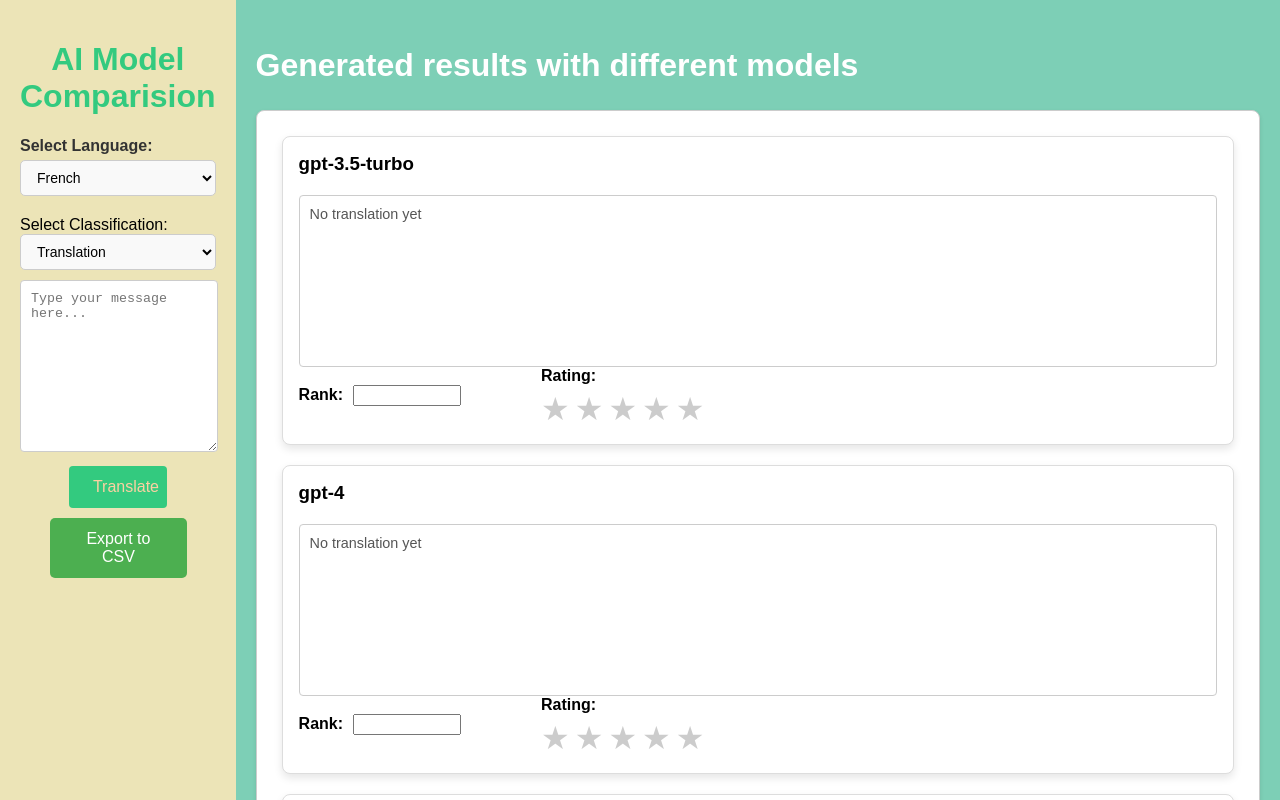
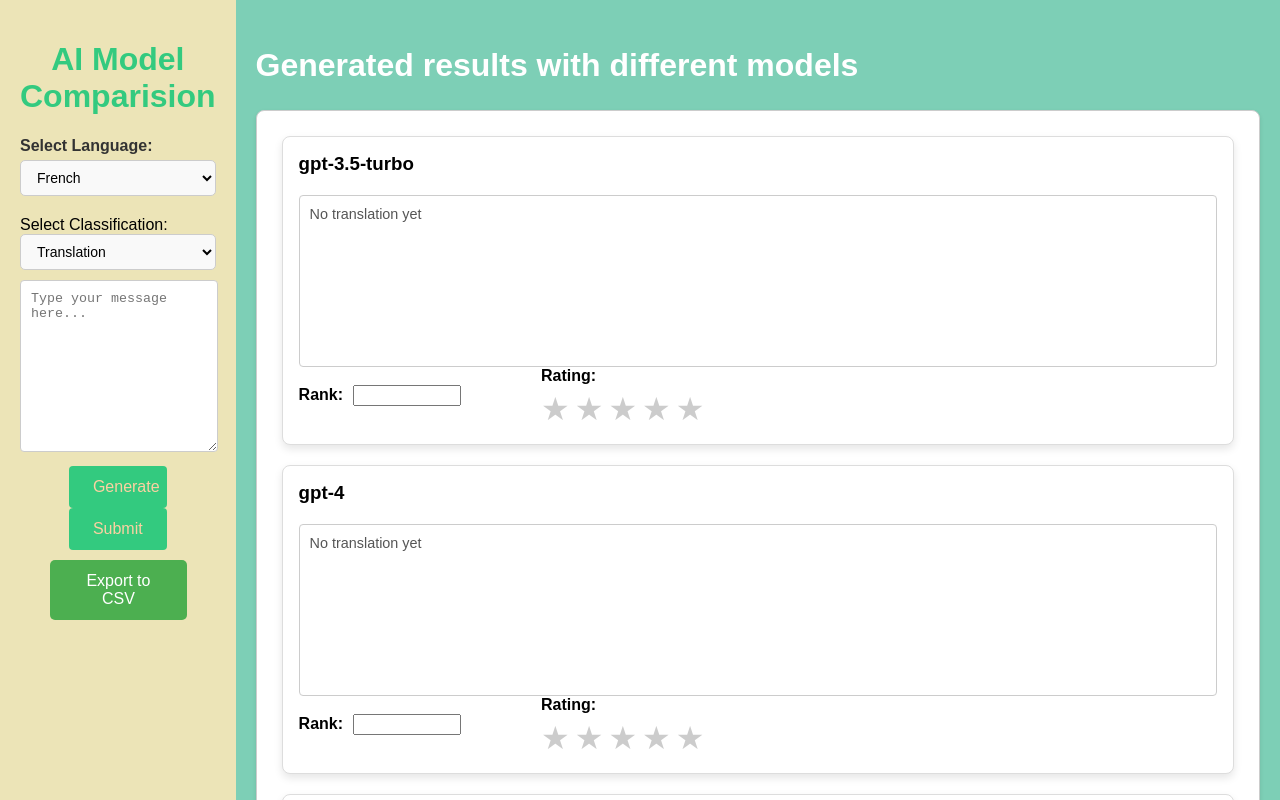
Before and after one commit to goutam-akash/internship_project, a React app: page / in a window 1280 px wide. Shown: the top 800 px of the page. Built offline with nearby package versions, Linux system fonts and the light colour scheme; no server answers; the HTML template or start-up script is replaced by a standard one.

Commit message:
submit and generate

```diff
--- a/src/App.jsx
+++ b/src/App.jsx
@@ -21,15 +21,25 @@
     const [rankings, setRankings] = useState({});
     const [ratings, setRatings] = useState({});
 
+    const models = [
+        "gpt-3.5-turbo",
+        "gpt-4",
+        "gpt-4-turbo",
+        "gemini-1.5-pro-001",
+        "gemini-1.5-flash-001",
+        "gemini-1.5-pro-002",
+        "gemini-1.5-flash-002",
+        "deepl",
+    ];
+
     const googleGenAI = new GoogleGenerativeAI(
         import.meta.env.VITE_GOOGLE_API_KEY
     ); // Google API Key
 
     const configuration = new Configuration({
-        apiKey: import.meta.env.VITE_OPENAI_KEY, // OpenAI API Key
-    });
+        apiKey: import.meta.env.VITE_OPENAI_KEY,
+    }); // OpenAI API Key
     const openai = new OpenAIApi(configuration);
-
     const deeplApiKey = import.meta.env.VITE_DEEPL_API_KEY; // DeepL API Key
 
     const deepLLanguageCodes = {
@@ -45,6 +55,7 @@
         Portuguese: "PT",
         Polish: "PL",
     };
+
     const exportToCSV = async () => {
         try {
             const response = await fetch(
@@ -60,7 +71,6 @@
             if (!response.ok) {
                 throw new Error("Failed to export data to CSV");
             }
-
             const blob = await response.blob();
             const url = window.URL.createObjectURL(blob);
             const a = document.createElement("a");
@@ -75,10 +85,12 @@
             setError("Failed to export data. Please try again.");
         }
     };
+
     const handleInputChange = (e) => {
         setFormData({ ...formData, [e.target.name]: e.target.value });
         setError("");
     };
+
     const translateWithDeepL = async (text, toLang) => {
         try {
             const targetLangCode = deepLLanguageCodes[toLang];
@@ -94,7 +106,7 @@
                         "Content-Type": "application/x-www-form-urlencoded",
                     },
                     body: new URLSearchParams({
-                        auth_key: import.meta.env.VITE_DEEPL_API_KEY, // Ensure this variable is defined
+                        auth_key: deeplApiKey, // Ensure this variable is defined
                         text: text,
                         // Fixed to English source
                         target_lang: targetLangCode, // Use the mapped language code
@@ -120,23 +132,11 @@
 
     const translate = async () => {
         const { language, message } = formData;
-        // console.log("Model: " + model);
 
-        const models = [
-            "gpt-3.5-turbo",
-            "gpt-4",
-            "gpt-4-turbo",
-            "gemini-1.5-pro-001",
-            "gemini-1.5-flash-001",
-            "gemini-1.5-pro-002",
-            "gemini-1.5-flash-002",
-            "deepl",
-        ];
         for (const model of models) {
             try {
                 setIsLoading(true);
 
-                // for (const model of models) {
                 let translatedText = "";
                 console.log("Classification: " + formData.classification);
 
@@ -180,17 +180,28 @@
                         language
                     );
                 }
-                setTranslation(translatedText);
+                // setTranslation(translatedText);
 
                 setTranslations((prev) => ({
                     ...prev,
                     [model]: translatedText,
                 }));
-                //}
 
                 setIsLoading(false);
+            } catch (error) {
+                console.error("Translation error:", error);
+                setError("Translation failed. Please try again.");
+                setIsLoading(false);
+            }
+        }
+    };
 
-                // Send translation result to the backend
+    const sendDataToDatabase = async () => {
+        const { language, message } = formData;
+
+        for (const model of models) {
+            try {
+                // Send translations result to the backend
                 await fetch(
                     "https://translation-app-ooq8.onrender.com/api/translations",
                     {
@@ -200,27 +211,32 @@
                         },
                         body: JSON.stringify({
                             original_message: message,
-                            translated_message: translatedText,
+                            translated_message: translations[model],
                             language: language,
                             model: model,
+                            // ranking: rankings[model],
+                            // rating: ratings[model]
                         }),
                     }
                 );
+                console.log("All models saved successfully");
             } catch (error) {
-                console.error("Translation error:", error);
-                setError("Translation failed. Please try again.");
-                setIsLoading(false);
+                console.error("Error saving models:", error);
             }
         }
     };
 
-    const handleOnSubmit = (e) => {
+    const handleOnGenerate = (e) => {
         e.preventDefault();
         if (!formData.message) {
             setError("Please enter the message.");
             return;
         }
         translate();
+    };
+
+    const handleOnSubmit = async () => {
+        await sendDataToDatabase();
     };
 
     const handleCopy = () => {
@@ -268,7 +284,7 @@
             <div className="main">
                 <h1>AI Model Comparision</h1>
 
-                <form onSubmit={handleOnSubmit}>
+                <form>
                     {/* Static Language Selection */}
                     <div className="choiceslang">
                         <label htmlFor="language">Select Language:</label>
@@ -318,7 +334,12 @@
 
                     {error && <div className="error">{error}</div>}
 
-                    <button type="submit">Translate</button>
+                    <button type="button" onClick={handleOnGenerate}>
+                        Generate
+                    </button>
+                    <button type="button" onClick={handleOnSubmit}>
+                        Submit
+                    </button>
                 </form>
 
                 <button onClick={exportToCSV} className="export-btn">
```
